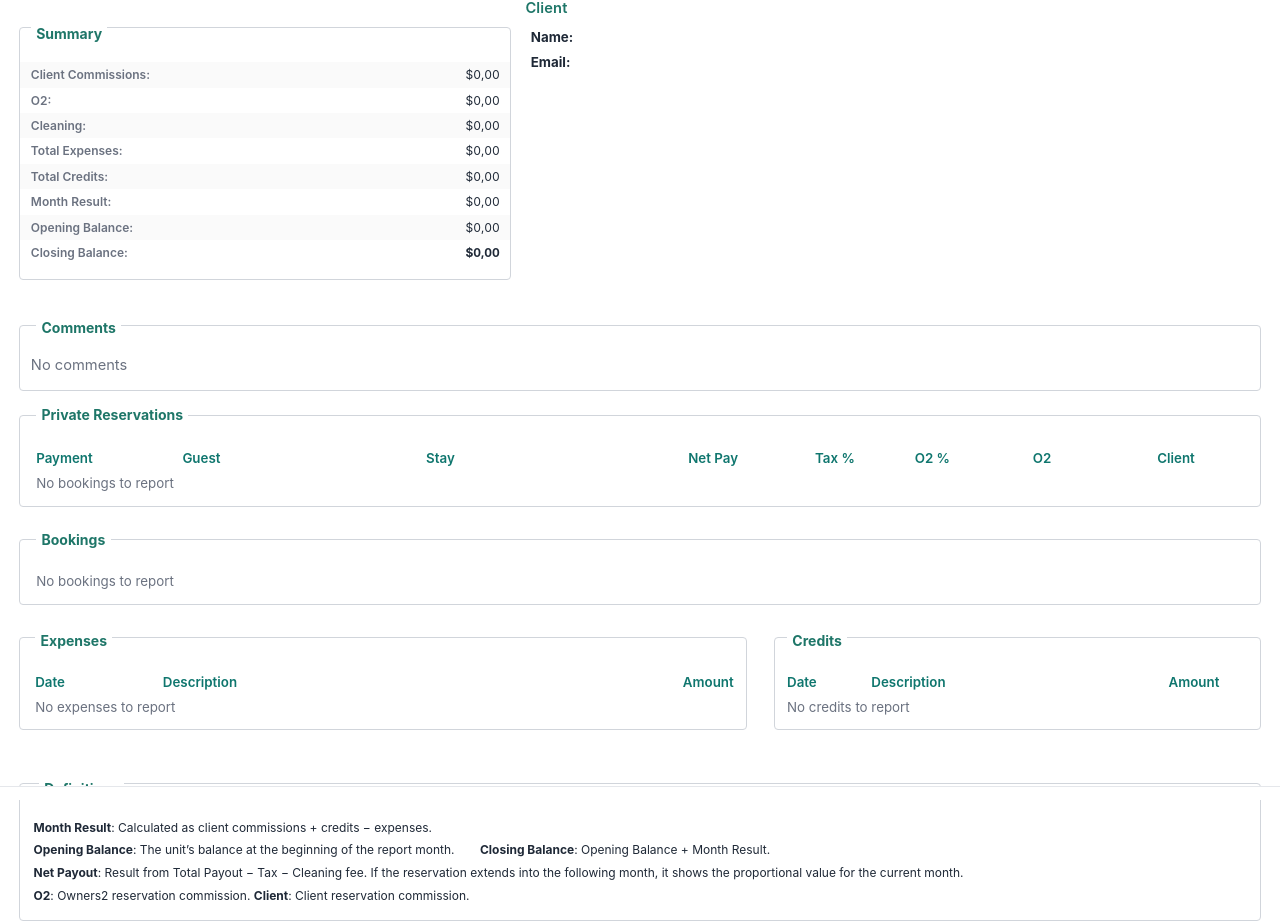
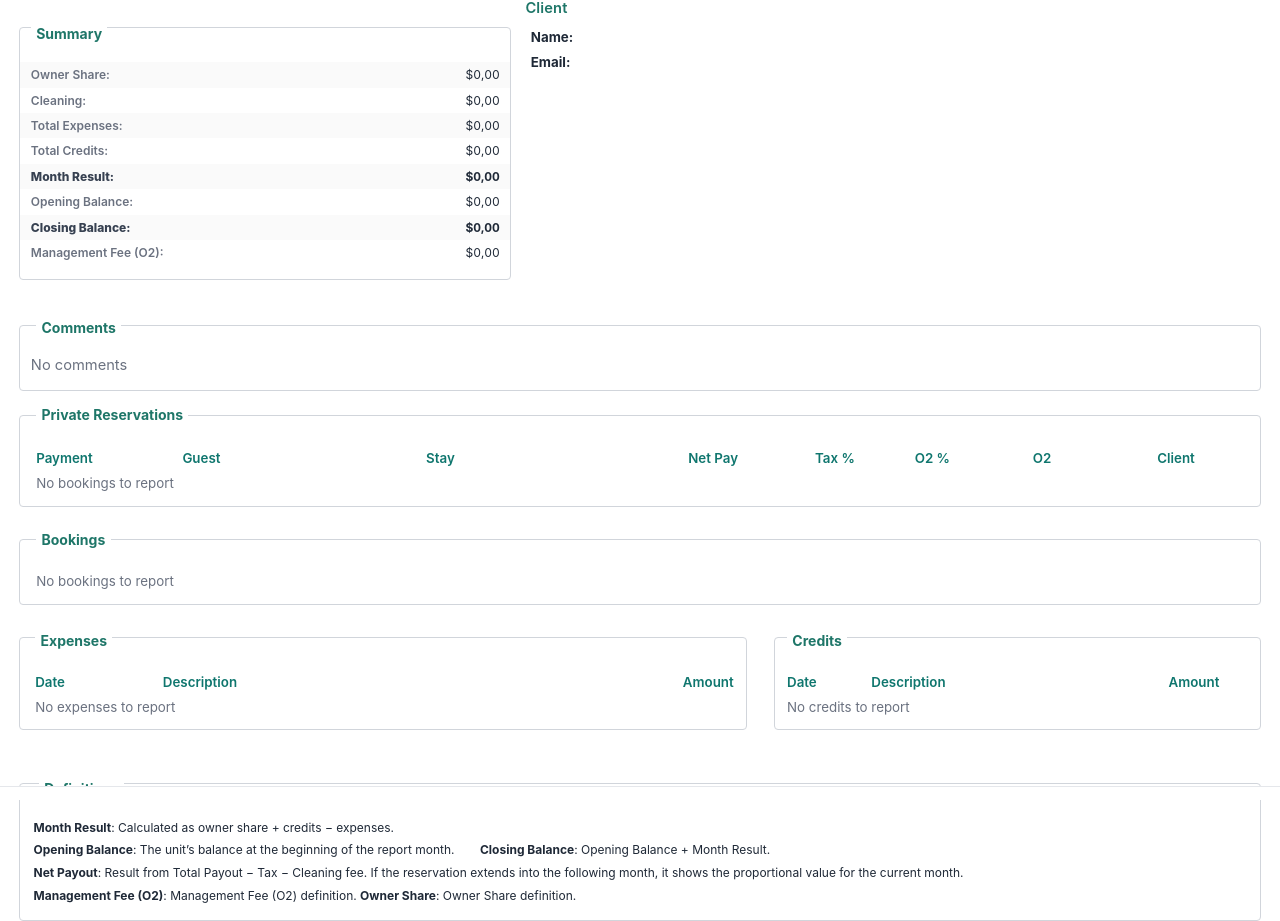
Before and after one commit to TopasMac/o2_dashboard, a Symfony app: template templates/reports_v2/unit_report.pdf.twig in a window 1280 px wide. Run offline with Twig, Linux system fonts and the light colour scheme; the template is opened without the code that fills it, so the values that code supplies are empty; some libraries are stand-ins or nearby versions.

Commit message:
new pdf report row

```diff
--- a/templates/reports_v2/unit_report.pdf.twig
+++ b/templates/reports_v2/unit_report.pdf.twig
@@ -278,6 +278,10 @@
     width: 66%;          /* slightly wider label column */
     padding-right: 2pt;  /* bring value closer */
   }
+  .summary-card .summary-table .label strong {
+    font-weight: 800;
+    color: #374151;
+  }
   .summary-card .summary-table .value {
     text-align: right;
     white-space: nowrap;
@@ -390,8 +394,12 @@
     {% endfor %}
   {% endif %}
 
-  {# ---- Helper: final closing balance value used for client card conditions ---- #}
-  {% set _closing = closingBalance|default(totals.closingBalance|default(meta.closingBalance|default(0))) %}
+  {# ---- Helper: PDF/report closing balance value used for summary labels and client card conditions ---- #}
+  {# The PDF should include partial/ad-hoc payments, but exclude regular report-settlement payments. #}
+  {% set _openingForReport = openingBalance|default(totals.unitBalanceStart|default(meta.openingBalance|default(0))) %}
+  {% set _monthlyForReport = monthlyResult|default(totals.monthlyEarnings|default(totals.result|default(0))) %}
+  {% set _partialMovementsForReport = partialBalanceMovements|default(totals.partialBalanceMovements|default(meta.partialBalanceMovements|default(0))) %}
+  {% set _closing = _openingForReport + _monthlyForReport + _partialMovementsForReport %}
 
   {# ===== Summary (KPI left "card", Client right) ===== #}
   <div class="grid-2">
@@ -401,16 +409,12 @@
         <table class="summary-table">
           <tbody>
             <tr>
-              <td class="label">{{ 'Client Commissions'|trans({}, 'unit_report', _lang) }}:</td>
+              <td class="label">{{ 'Owner Share'|trans({}, 'unit_report', _lang) }}:</td>
               {# In OWNERS2 mode, clientCredit.total includes credits; use payouts only for commissions #}
               {% set _ccTotal = _isClient
                 ? _clientPrivateTotal
                 : (clientCredit.payouts|default(bookings.totals.ownerPayout|default(totals.payoutReservas|default(totals.bookings|default(0))))) %}
               <td class="value num">{{ '$' }}{{ _ccTotal|number_format(2, _mdec, _mth) }}</td>
-            </tr>
-            <tr>
-              <td class="label">O2:</td>
-              <td class="value num">{{ '$' }}{{ (bookings.totals.o2Commission|default(totals.o2Commission|default(0)))|number_format(2, _mdec, _mth) }}</td>
             </tr>
             {% if _isClient %}
             <tr>
@@ -434,10 +438,14 @@
               <td class="value num">{{ '$' }}{{ (abonos.totals.amount|default(credits.totals.amount|default(totals.abonosTotalClient|default(totals.credits|default(0)))))|number_format(2, _mdec, _mth) }}</td>
             </tr>
             <tr>
-              <td class="label">{{ 'Month Result'|trans({}, 'unit_report', _lang) }}:</td>
-              <td class="value num">{{ '$' }}{{ (monthlyResult|default(totals.monthlyEarnings|default(totals.result|default(0))))|number_format(2, _mdec, _mth) }}</td>
+              <td class="label"><strong>{{ 'Month Result'|trans({}, 'unit_report', _lang) }}:</strong></td>
+              <td class="value num"><strong>{{ '$' }}{{ (monthlyResult|default(totals.monthlyEarnings|default(totals.result|default(0))))|number_format(2, _mdec, _mth) }}</strong></td>
             </tr>
-            {% set _bm = (balanceMovements|default(totals.balanceMovements|default(meta.balanceMovements|default(0)))) %}
+            <tr>
+              <td class="label">{{ 'Opening Balance'|trans({}, 'unit_report', _lang) }}:</td>
+              <td class="value num">{{ '$' }}{{ (openingBalance|default(totals.unitBalanceStart|default(meta.openingBalance|default(0))))|number_format(2, _mdec, _mth) }}</td>
+            </tr>
+{% set _bm = (partialBalanceMovements|default(totals.partialBalanceMovements|default(meta.partialBalanceMovements|default(0)))) %}
             {% if _bm != 0 %}
             <tr>
               <td class="label">
@@ -449,16 +457,22 @@
             </tr>
             {% endif %}
             <tr>
-              <td class="label">{{ 'Opening Balance'|trans({}, 'unit_report', _lang) }}:</td>
-              <td class="value num">{{ '$' }}{{ (openingBalance|default(totals.unitBalanceStart|default(meta.openingBalance|default(0))))|number_format(2, _mdec, _mth) }}</td>
+              <td class="label">
+                <strong>
+                  {% if _payMode|upper == 'CLIENT' and _closing < 0 %}
+                    {{ 'Amount Due'|trans({}, 'unit_report', _lang) }}:
+                  {% elseif _payMode|upper == 'CLIENT' and _closing > 0 %}
+                    {{ 'Amount to Receive'|trans({}, 'unit_report', _lang) }}:
+                  {% else %}
+                    {{ 'Closing Balance'|trans({}, 'unit_report', _lang) }}:
+                  {% endif %}
+                </strong>
+              </td>
+              <td class="value num"><strong>{{ '$' }}{{ _closing|number_format(2, _mdec, _mth) }}</strong></td>
             </tr>
             <tr>
-              <td class="label">
-                {{ (_payMode|upper == 'OWNERS2' and _closing < 0)
-                    ? 'Amount Due'|trans({}, 'unit_report', _lang)
-                    : 'Closing Balance'|trans({}, 'unit_report', _lang) }}:
-              </td>
-              <td class="value num"><strong>{{ '$' }}{{ (closingBalance|default(totals.closingBalance|default(meta.closingBalance|default(0))))|number_format(2, _mdec, _mth) }}</strong></td>
+              <td class="label">{{ 'Management Fee (O2)'|trans({}, 'unit_report', _lang) }}:</td>
+              <td class="value num">{{ '$' }}{{ (bookings.totals.o2Commission|default(totals.o2Commission|default(0)))|number_format(2, _mdec, _mth) }}</td>
             </tr>
           </tbody>
         </table>
@@ -997,14 +1011,14 @@
   <div class="defs-card">
     <div class="card-title">{{ 'Definitions'|trans({}, 'unit_report', _lang) }}</div>
     <div>
-      <p><strong>{{ 'Month Result'|trans({}, 'unit_report', _lang) }}</strong>: {{ 'Calculated as client commissions + credits − expenses'|trans({}, 'unit_report', _lang) }}.</p>
+      <p><strong>{{ 'Month Result'|trans({}, 'unit_report', _lang) }}</strong>: {{ 'Calculated as owner share + credits − expenses'|trans({}, 'unit_report', _lang) }}.</p>
       <p>
         <strong>{{ 'Opening Balance'|trans({}, 'unit_report', _lang) }}</strong>: {{ 'The unit’s balance at the beginning of the report month'|trans({}, 'unit_report', _lang) }}.
         <span class="spacer"></span>
         <strong>{{ 'Closing Balance'|trans({}, 'unit_report', _lang) }}</strong>: {{ 'Opening Balance + Month Result'|trans({}, 'unit_report', _lang) }}.
       </p>
       <p><strong>{{ 'Net Payout'|trans({}, 'unit_report', _lang) }}</strong>: {{ 'Result from Total Payout − Tax − Cleaning fee. If the reservation extends into the following month, it shows the proportional value for the current month'|trans({}, 'unit_report', _lang) }}.</p>
-      <p><strong>O2</strong>: {{ 'Owners2 reservation commission'|trans({}, 'unit_report', _lang) }}. <strong>{{ 'Client'|trans({}, 'unit_report', _lang) }}</strong>: {{ 'Client reservation commission'|trans({}, 'unit_report', _lang) }}.</p>
+      <p><strong>{{ 'Management Fee (O2)'|trans({}, 'unit_report', _lang) }}</strong>: {{ 'Management Fee (O2) definition'|trans({}, 'unit_report', _lang) }}. <strong>{{ 'Owner Share'|trans({}, 'unit_report', _lang) }}</strong>: {{ 'Owner Share definition'|trans({}, 'unit_report', _lang) }}.</p>
     </div>
   </div>
 
```
Also changed, not shown: src/Service/Reports/UnitMonthlyReportService.php (+20 -0 lines), translations/unit_report.en.yaml (+8 -2 lines), translations/unit_report.es.yaml (+10 -3 lines), 1 other file.
